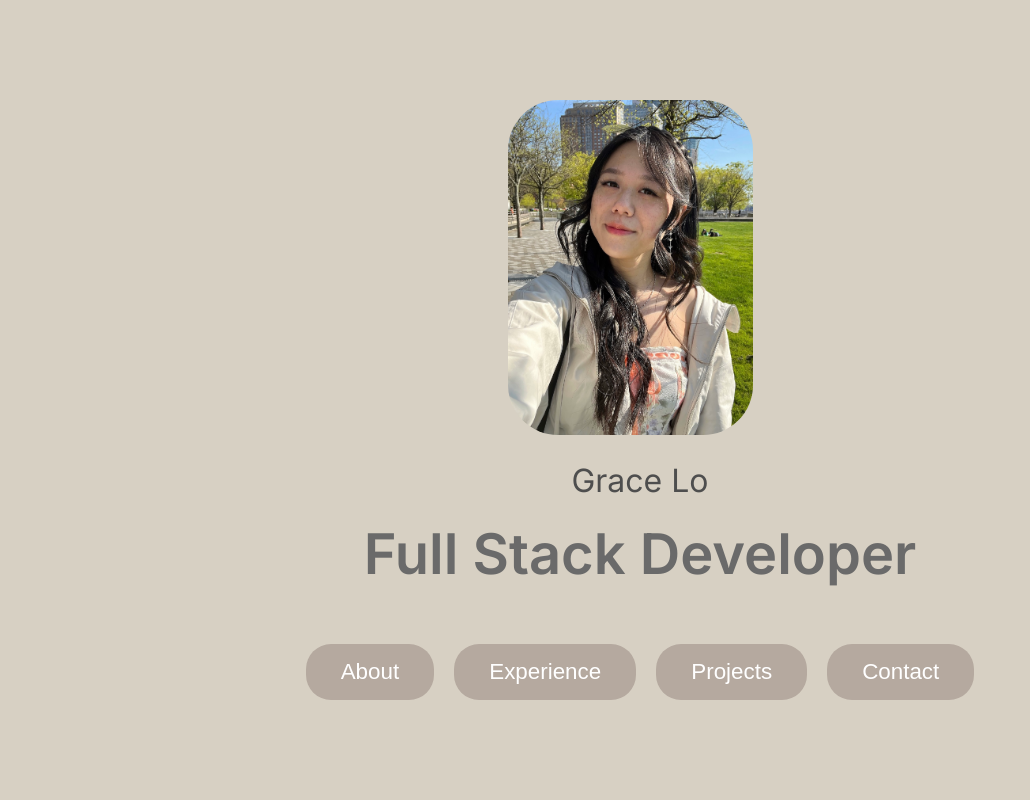
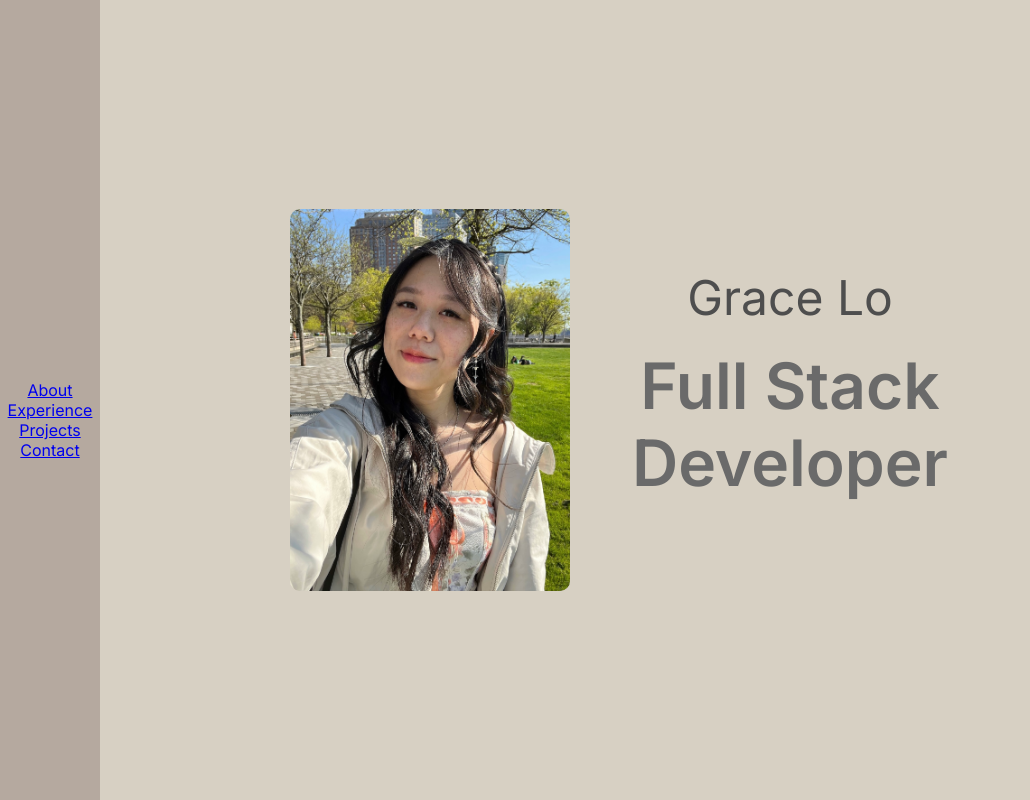
Before and after one commit to gracelo0717/gracelo0717.github.io, a React app: page /aboutme in a window 1280 px wide. Shown: the whole page, without its empty margins (0-1030 px from the left). Built offline with nearby package versions, Linux system fonts and the light colour scheme.

Commit message:
basic navbar with styling

```diff
--- a/src/components/App.tsx
+++ b/src/components/App.tsx
@@ -1,20 +1,18 @@
 import React from 'react';
 import ReactDOM from 'react-dom/client';
 import '../styles.css';
+import Navbar from '../components/Navbar';
 const profilePic = require('../assets/profile_pic.jpg');
 
 const App = () => {
   return (
     <div className='landing-page'>
+      <Navbar />
       <header className='landing-header'>
         <img src={profilePic} alt='Grace' className='profile-pic' />
-        <h1>Grace Lo</h1>
-        <p>Full Stack Developer</p>
-        <div className='buttons-container'>
-          <button>About</button>
-          <button>Experience</button>
-          <button>Projects</button>
-          <button>Contact</button>
+        <div>
+          <h1>Grace Lo</h1>
+          <p>Full Stack Developer</p>
         </div>
       </header>
     </div>
--- /dev/null
+++ b/src/components/Navbar.tsx
@@ -0,0 +1,14 @@
+import React from 'react';
+
+const Navbar = () => {
+  return (
+    <div className='navbar'>
+      <a href='#aboutme'>About</a>
+      <a href='#experience'>Experience</a>
+      <a href='#projects'>Projects</a>
+      <a href='#contact'>Contact</a>
+    </div>
+  );
+};
+
+export default Navbar;
--- a/src/styles.css
+++ b/src/styles.css
@@ -4,6 +4,22 @@ body {
   height: 100%;
   font-family: 'Inter', sans-serif;
   background-color: #d7d0c3;
+  display: flex;
+}
+
+.navbar {
+  display: flex;
+  flex-direction: column;
+  justify-content: center;
+  align-items: center;
+  position: fixed;
+  top: 0;
+  left: 0;
+  width: 100px;
+  height: 100%;
+  background-color: #b5a99f;
+  padding-top: 20px;
+  z-index: 10;
 }
 
 .landing-page {
@@ -11,7 +27,7 @@ body {
   justify-content: center;
   align-items: center;
   height: 100vh;
-  padding: 0 20px;
+  margin-left: 250px;
 }
 
 .landing-header {
@@ -19,19 +35,22 @@ body {
   width: 100%;
   max-width: 700px;
   padding: 40px;
+  display: flex;
+  justify-content: center;
+  align-items: center;
 }
 
 .profile-pic {
-  width: 35%;
-  height: 35%;
-  border-radius: 50px;
+  width: 40%;
+  height: 40%;
+  border-radius: 10px;
   margin-right: 20px;
 }
 
 .landing-header h1 {
   font-family: 'Inter', sans-serif;
   font-weight: 400;
-  font-size: 2rem;
+  font-size: 3rem;
   color: #4e4e4e;
   margin-bottom: 20px;
 }
@@ -39,12 +58,12 @@ body {
 .landing-header p {
   font-family: 'Inter', sans-serif;
   font-weight: 700;
-  font-size: 3.5rem;
+  font-size: 4rem;
   color: #6a6a6a;
   margin-top: 15px;
 }
 
-.buttons-container {
+/* .buttons-container {
   display: flex;
   justify-content: center;
   gap: 20px;
@@ -70,4 +89,4 @@ button:hover {
 
 button:focus {
   outline: none;
-}
+} */
```
